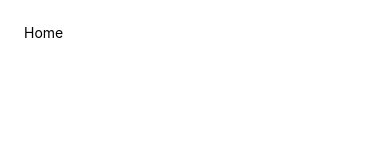
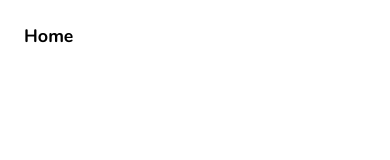
Before and after one commit to mustafaag/gamezone, a React Native app: screen / in a window 390 px wide. Shown: the top 160 px of the page. Built offline with nearby package versions, Linux system fonts and the light colour scheme.

Commit message:
custom fonts

```diff
--- a/App.js
+++ b/App.js
@@ -1,8 +1,27 @@
-import React from 'react';
+import React, { useState } from 'react';
 import Home from './screens/Home';
+import * as Font from 'expo-font';
+import { AppLoading } from 'expo';
+
+const getFonts = () => Font.loadAsync({
+    'nunito-regular': require('./assets/fonts/Nunito-Regular.ttf'),
+    'nunito-bold': require('./assets/fonts/Nunito-Bold.ttf'),
+  });
+
 
 export default function App() {
-  return (
-    <Home />
-  );
+  const [fontsLoaded, setFontsLoaded] = useState(false);
+  if(fontsLoaded){
+    return (
+      <Home />
+    );
+  }else{
+    return (
+      <AppLoading
+        startAsync={getFonts}
+        onFinish={ ()=>{setFontsLoaded(true)}}
+      />
+    );
+  }
+
 }
--- a/screens/Home.js
+++ b/screens/Home.js
@@ -4,7 +4,7 @@
 export default function Home() {
     return (
         <View style={styles.container}>
-            <Text>
+            <Text style={styles.title}>
                  Home
             </Text>
         </View>
@@ -14,5 +14,9 @@
 const styles = StyleSheet.create({
     container: {
         padding: 24
+    },
+    title: {
+        fontFamily: 'nunito-bold',
+        fontSize:18
     }
 })
```
Also changed, not shown: assets/fonts/Nunito-Bold.ttf (added), assets/fonts/Nunito-Regular.ttf (added).
